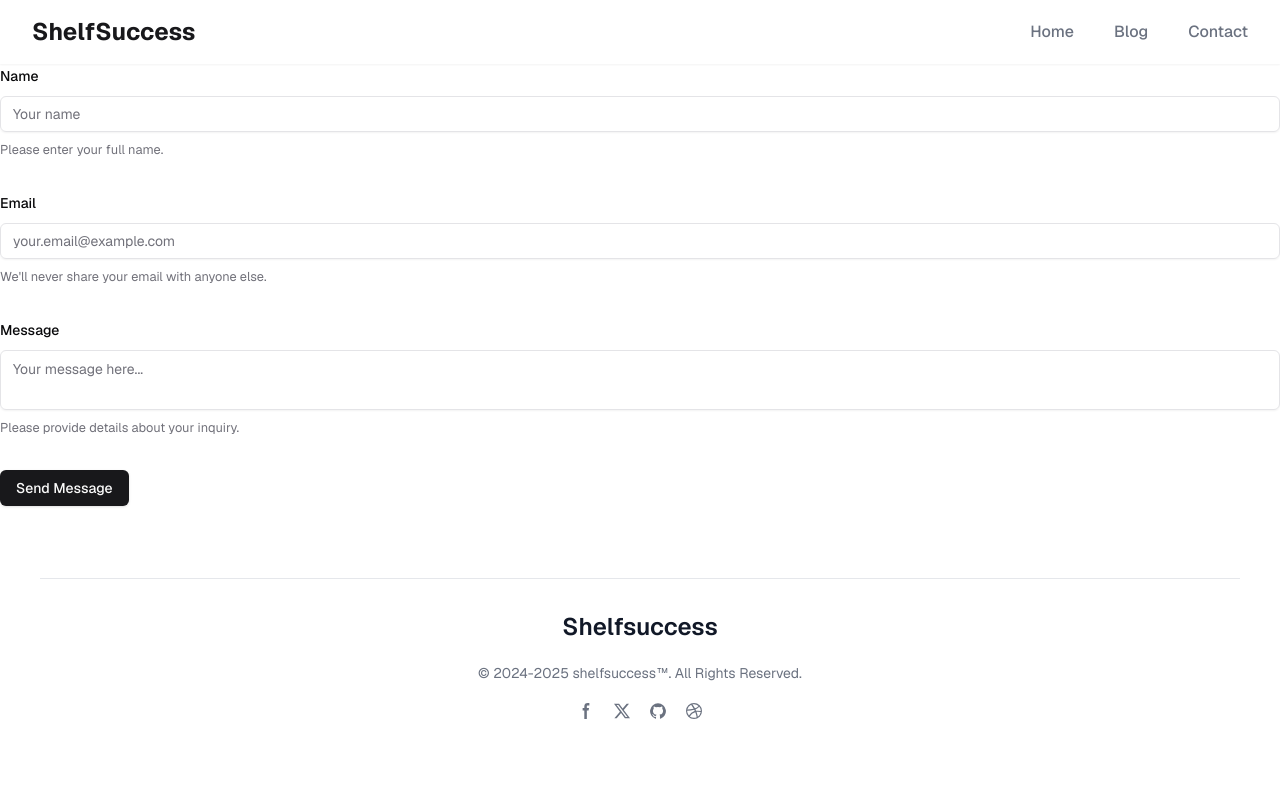
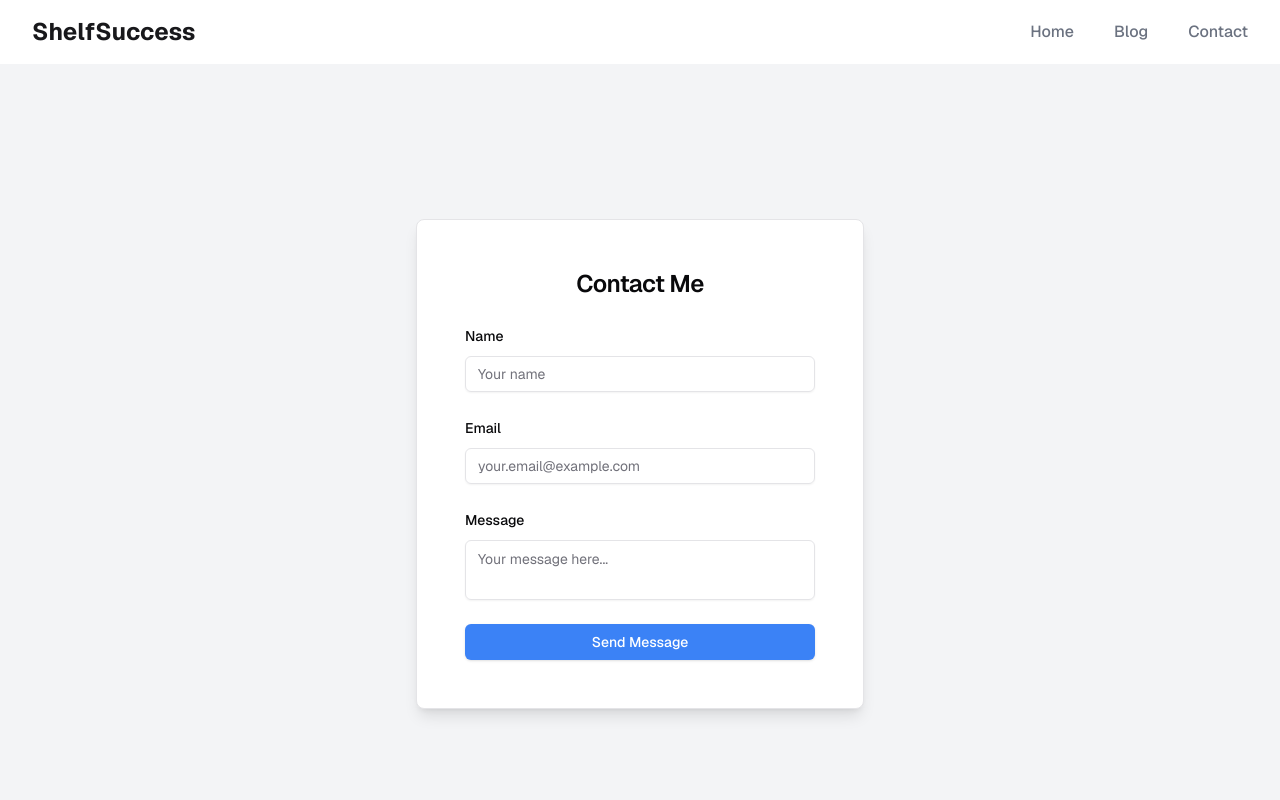
Before and after one commit to MiledAmer/shelfsuccess, a Next.js app: page /contact in a window 1280 px wide. Shown: the top 800 px of the page. Built offline with nearby package versions, Linux system fonts and the light colour scheme.

Commit message:
updating the contact form

```diff
--- a/src/app/(website)/contact/page.tsx
+++ b/src/app/(website)/contact/page.tsx
@@ -7,6 +7,14 @@ import * as z from "zod";
 import { Button } from "~/components/ui/button";
 import { Input } from "~/components/ui/input";
 import { Textarea } from "~/components/ui/textarea";
+import {
+  Card,
+  CardContent,
+  CardDescription,
+  CardFooter,
+  CardHeader,
+  CardTitle,
+} from "~/components/ui/card";
 import {
   Form,
   FormControl,
@@ -31,7 +39,6 @@ const formSchema = z.object({
 
 export default function ContactForm() {
   const [isSubmitting, setIsSubmitting] = useState(false);
-  //   const { toast } = useToast();
 
   const form = useForm<z.infer<typeof formSchema>>({
     resolver: zodResolver(formSchema),
@@ -47,18 +54,21 @@ export default function ContactForm() {
     // Simulate API call
     await new Promise((resolve) => setTimeout(resolve, 2000));
     setIsSubmitting(false);
-
     console.log(values);
-    // toast({
-    //   title: "Message sent!",
-    //   description: "We'll get back to you as soon as possible.",
-    // });
     form.reset();
   }
 
   return (
+    <div className="flex items-center justify-center min-h-screen bg-gray-100">
+      <Card className="w-full max-w-md p-6 bg-white shadow-lg rounded-lg">
+        <CardHeader>
+          <CardTitle className="text-center text-2xl font-semibold">
+            Contact Me
+          </CardTitle>
+        </CardHeader>
+        <CardContent>
           <Form {...form}>
-      <form onSubmit={form.handleSubmit(onSubmit)} className="space-y-8">
+            <form onSubmit={form.handleSubmit(onSubmit)} className="space-y-6">
               <FormField
                 control={form.control}
                 name="name"
@@ -68,7 +78,6 @@ export default function ContactForm() {
                     <FormControl>
                       <Input placeholder="Your name" {...field} />
                     </FormControl>
-              <FormDescription>Please enter your full name.</FormDescription>
                     <FormMessage />
                   </FormItem>
                 )}
@@ -86,9 +95,6 @@ export default function ContactForm() {
                         {...field}
                       />
                     </FormControl>
-              <FormDescription>
-                We'll never share your email with anyone else.
-              </FormDescription>
                     <FormMessage />
                   </FormItem>
                 )}
@@ -106,17 +112,21 @@ export default function ContactForm() {
                         {...field}
                       />
                     </FormControl>
-              <FormDescription>
-                Please provide details about your inquiry.
-              </FormDescription>
                     <FormMessage />
                   </FormItem>
                 )}
               />
-        <Button type="submit" disabled={isSubmitting}>
+              <Button
+                type="submit"
+                disabled={isSubmitting}
+                className="w-full bg-blue-500 text-white hover:bg-blue-600"
+              >
                 {isSubmitting ? "Sending..." : "Send Message"}
               </Button>
             </form>
           </Form>
+        </CardContent>
+      </Card>
+    </div>
   );
 }
```
Lines whose indentation alone changed are shown as unchanged.
